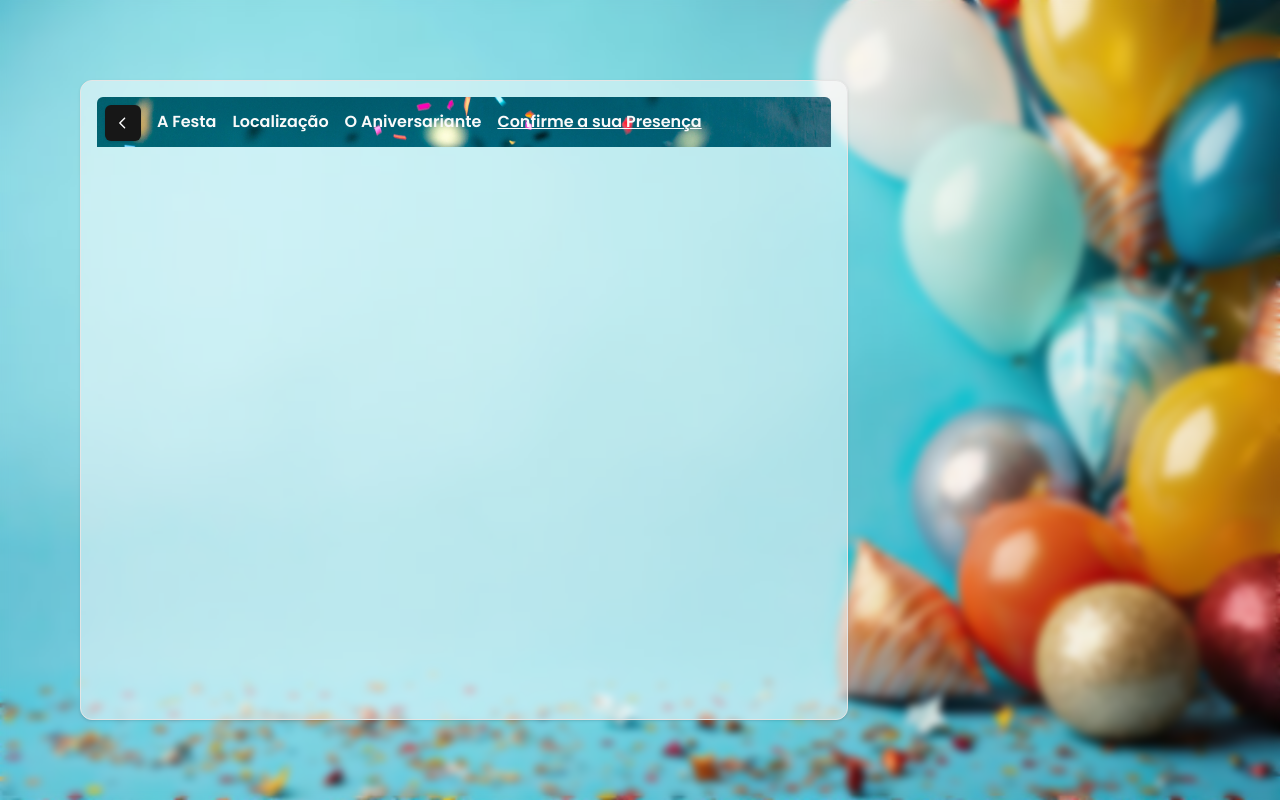
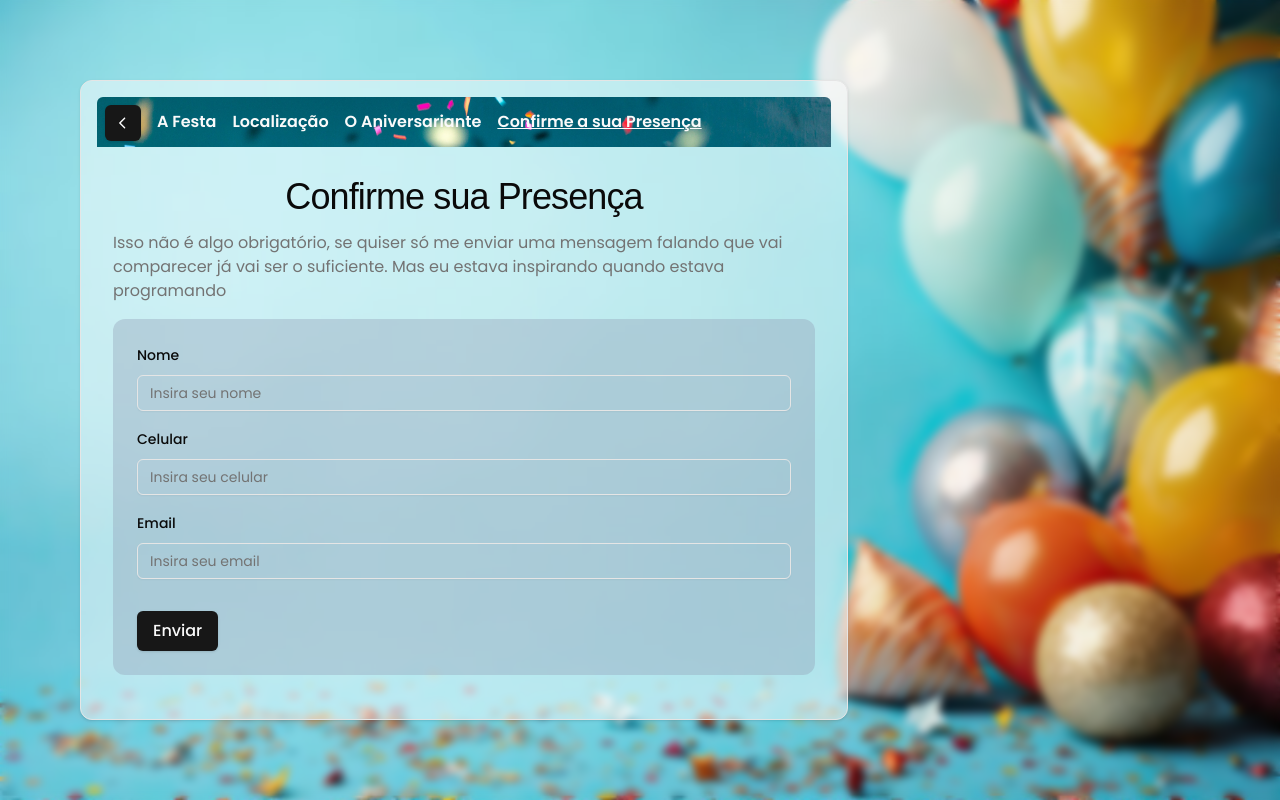
Before and after one commit to bruno-borges-2001/birthday-invite, a Next.js app: page /rsvp in a window 1280 px wide. Built offline with nearby package versions, Linux system fonts and the light colour scheme; a web font is replaced by a local one.

Commit message:
feat: rsvp form

```diff
--- a/package.json
+++ b/package.json
@@ -9,7 +9,9 @@
     "lint": "next lint"
   },
   "dependencies": {
+    "@hookform/resolvers": "^3.10.0",
     "@radix-ui/react-icons": "^1.3.2",
+    "@radix-ui/react-label": "^2.1.1",
     "@radix-ui/react-slot": "^1.1.1",
     "class-variance-authority": "^0.7.1",
     "clsx": "^2.1.1",
@@ -17,8 +19,10 @@
     "next": "15.1.4",
     "react": "^19.0.0",
     "react-dom": "^19.0.0",
+    "react-hook-form": "^7.54.2",
     "tailwind-merge": "^2.6.0",
-    "tailwindcss-animate": "^1.0.7"
+    "tailwindcss-animate": "^1.0.7",
+    "zod": "^3.24.1"
   },
   "devDependencies": {
     "@eslint/eslintrc": "^3",
--- a/src/app/(NotHome)/rsvp/page.tsx
+++ b/src/app/(NotHome)/rsvp/page.tsx
@@ -1,3 +1,110 @@
+"use client";
+
+import { CardContent, CardDescription, CardTitle } from "@/components/ui/card";
+import { zodResolver } from "@hookform/resolvers/zod";
+import { useForm } from "react-hook-form";
+
+import { Button } from "@/components/ui/button";
+import {
+  Form,
+  FormControl,
+  FormField,
+  FormItem,
+  FormLabel,
+  FormMessage,
+} from "@/components/ui/form";
+import { Input } from "@/components/ui/input";
+import { z } from "zod";
+
+const formSchema = z.object({
+  name: z
+    .string()
+    .nonempty("Nome é obrigatório")
+    .transform((v) => v.trim()),
+  phone: z
+    .string()
+    .nonempty("Celular é obrigatório")
+    .transform((v) => v.replace(/\D/g, "")),
+  email: z.string().email("Email inválido"),
+});
+
+type FormType = z.infer<typeof formSchema>;
+
 export default function RSVP() {
-  return;
+  const form = useForm<FormType>({
+    resolver: zodResolver(formSchema),
+  });
+
+  const handleSubmit = form.handleSubmit((data) => {
+    console.log(data);
+  });
+
+  return (
+    <CardContent className="p-8 flex flex-col items-center space-y-4">
+      <CardTitle>Confirme sua Presença</CardTitle>
+      <CardDescription>
+        Isso não é algo obrigatório, se quiser só me enviar uma mensagem falando
+        que vai comparecer já vai ser o suficiente. Mas eu estava inspirando
+        quando estava programando
+      </CardDescription>
+      <Form {...form}>
+        <form
+          onSubmit={handleSubmit}
+          className="p-6 w-full bg-slate-400/40 rounded-xl space-y-4"
+        >
+          <FormField
+            control={form.control}
+            name="name"
+            render={({ field, formState }) => (
+              <FormItem>
+                <FormLabel>Nome</FormLabel>
+                <FormControl>
+                  <Input placeholder="Insira seu nome" {...field} />
+                </FormControl>
+                {formState.touchedFields.name && (
+                  <FormMessage>{formState.errors.phone?.message}</FormMessage>
+                )}
+              </FormItem>
+            )}
+          />
+
+          <FormField
+            control={form.control}
+            name="phone"
+            render={({ field, formState }) => (
+              <FormItem>
+                <FormLabel>Celular</FormLabel>
+                <FormControl>
+                  <Input placeholder="Insira seu celular" {...field} />
+                </FormControl>
+                {formState.touchedFields.phone && (
+                  <FormMessage>{formState.errors.phone?.message}</FormMessage>
+                )}
+              </FormItem>
+            )}
+          />
+
+          <FormField
+            control={form.control}
+            name="email"
+            render={({ field, formState }) => (
+              <FormItem>
+                <FormLabel>Email</FormLabel>
+                <FormControl>
+                  <Input placeholder="Insira seu email" {...field} />
+                </FormControl>
+                {formState.touchedFields.email && (
+                  <FormMessage>{formState.errors.phone?.message}</FormMessage>
+                )}
+              </FormItem>
+            )}
+          />
+
+          <div className="pt-4">
+            <Button type="submit">Enviar</Button>
+          </div>
+        </form>
+      </Form>
+    </CardContent>
+  );
 }
--- /dev/null
+++ b/src/components/ui/form.tsx
@@ -0,0 +1,178 @@
+"use client"
+
+import * as React from "react"
+import * as LabelPrimitive from "@radix-ui/react-label"
+import { Slot } from "@radix-ui/react-slot"
+import {
+  Controller,
+  ControllerProps,
+  FieldPath,
+  FieldValues,
+  FormProvider,
+  useFormContext,
+} from "react-hook-form"
+
+import { cn } from "@/lib/utils"
+import { Label } from "@/components/ui/label"
+
+const Form = FormProvider
+
+type FormFieldContextValue<
+  TFieldValues extends FieldValues = FieldValues,
+  TName extends FieldPath<TFieldValues> = FieldPath<TFieldValues>
+> = {
+  name: TName
+}
+
+const FormFieldContext = React.createContext<FormFieldContextValue>(
+  {} as FormFieldContextValue
+)
+
+const FormField = <
+  TFieldValues extends FieldValues = FieldValues,
+  TName extends FieldPath<TFieldValues> = FieldPath<TFieldValues>
+>({
+  ...props
+}: ControllerProps<TFieldValues, TName>) => {
+  return (
+    <FormFieldContext.Provider value={{ name: props.name }}>
+      <Controller {...props} />
+    </FormFieldContext.Provider>
+  )
+}
+
+const useFormField = () => {
+  const fieldContext = React.useContext(FormFieldContext)
+  const itemContext = React.useContext(FormItemContext)
+  const { getFieldState, formState } = useFormContext()
+
+  const fieldState = getFieldState(fieldContext.name, formState)
+
+  if (!fieldContext) {
+    throw new Error("useFormField should be used within <FormField>")
+  }
+
+  const { id } = itemContext
+
+  return {
+    id,
+    name: fieldContext.name,
+    formItemId: `${id}-form-item`,
+    formDescriptionId: `${id}-form-item-description`,
+    formMessageId: `${id}-form-item-message`,
+    ...fieldState,
+  }
+}
+
+type FormItemContextValue = {
+  id: string
+}
+
+const FormItemContext = React.createContext<FormItemContextValue>(
+  {} as FormItemContextValue
+)
+
+const FormItem = React.forwardRef<
+  HTMLDivElement,
+  React.HTMLAttributes<HTMLDivElement>
+>(({ className, ...props }, ref) => {
+  const id = React.useId()
+
+  return (
+    <FormItemContext.Provider value={{ id }}>
+      <div ref={ref} className={cn("space-y-2", className)} {...props} />
+    </FormItemContext.Provider>
+  )
+})
+FormItem.displayName = "FormItem"
+
+const FormLabel = React.forwardRef<
+  React.ElementRef<typeof LabelPrimitive.Root>,
+  React.ComponentPropsWithoutRef<typeof LabelPrimitive.Root>
+>(({ className, ...props }, ref) => {
+  const { error, formItemId } = useFormField()
+
+  return (
+    <Label
+      ref={ref}
+      className={cn(error && "text-destructive", className)}
+      htmlFor={formItemId}
+      {...props}
+    />
+  )
+})
+FormLabel.displayName = "FormLabel"
+
+const FormControl = React.forwardRef<
+  React.ElementRef<typeof Slot>,
+  React.ComponentPropsWithoutRef<typeof Slot>
+>(({ ...props }, ref) => {
+  const { error, formItemId, formDescriptionId, formMessageId } = useFormField()
+
+  return (
+    <Slot
+      ref={ref}
+      id={formItemId}
+      aria-describedby={
+        !error
+          ? `${formDescriptionId}`
+          : `${formDescriptionId} ${formMessageId}`
+      }
+      aria-invalid={!!error}
+      {...props}
+    />
+  )
+})
+FormControl.displayName = "FormControl"
+
+const FormDescription = React.forwardRef<
+  HTMLParagraphElement,
+  React.HTMLAttributes<HTMLParagraphElement>
+>(({ className, ...props }, ref) => {
+  const { formDescriptionId } = useFormField()
+
+  return (
+    <p
+      ref={ref}
+      id={formDescriptionId}
+      className={cn("text-[0.8rem] text-muted-foreground", className)}
+      {...props}
+    />
+  )
+})
+FormDescription.displayName = "FormDescription"
+
+const FormMessage = React.forwardRef<
+  HTMLParagraphElement,
+  React.HTMLAttributes<HTMLParagraphElement>
+>(({ className, children, ...props }, ref) => {
+  const { error, formMessageId } = useFormField()
+  const body = error ? String(error?.message) : children
+
+  if (!body) {
+    return null
+  }
+
+  return (
+    <p
+      ref={ref}
+      id={formMessageId}
+      className={cn("text-[0.8rem] font-medium text-destructive", className)}
+      {...props}
+    >
+      {body}
+    </p>
+  )
+})
+FormMessage.displayName = "FormMessage"
+
+export {
+  useFormField,
+  Form,
+  FormItem,
+  FormLabel,
+  FormControl,
+  FormDescription,
+  FormMessage,
+  FormField,
+}
--- /dev/null
+++ b/src/components/ui/input.tsx
@@ -0,0 +1,22 @@
+import * as React from "react"
+
+import { cn } from "@/lib/utils"
+
+const Input = React.forwardRef<HTMLInputElement, React.ComponentProps<"input">>(
+  ({ className, type, ...props }, ref) => {
+    return (
+      <input
+        type={type}
+        className={cn(
+          "flex h-9 w-full rounded-md border border-input bg-transparent px-3 py-1 text-base shadow-sm transition-colors file:border-0 file:bg-transparent file:text-sm file:font-medium file:text-foreground placeholder:text-muted-foreground focus-visible:outline-none focus-visible:ring-1 focus-visible:ring-ring disabled:cursor-not-allowed disabled:opacity-50 md:text-sm",
+          className
+        )}
+        ref={ref}
+        {...props}
+      />
+    )
+  }
+)
+Input.displayName = "Input"
+
+export { Input }
--- /dev/null
+++ b/src/components/ui/label.tsx
@@ -0,0 +1,26 @@
+"use client"
+
+import * as React from "react"
+import * as LabelPrimitive from "@radix-ui/react-label"
+import { cva, type VariantProps } from "class-variance-authority"
+
+import { cn } from "@/lib/utils"
+
+const labelVariants = cva(
+  "text-sm font-medium leading-none peer-disabled:cursor-not-allowed peer-disabled:opacity-70"
+)
+
+const Label = React.forwardRef<
+  React.ElementRef<typeof LabelPrimitive.Root>,
+  React.ComponentPropsWithoutRef<typeof LabelPrimitive.Root> &
+    VariantProps<typeof labelVariants>
+>(({ className, ...props }, ref) => (
+  <LabelPrimitive.Root
+    ref={ref}
+    className={cn(labelVariants(), className)}
+    {...props}
+  />
+))
+Label.displayName = LabelPrimitive.Root.displayName
+
+export { Label }
```
Also changed, not shown: 1 other file (tests, documents, lock files or other folders).
